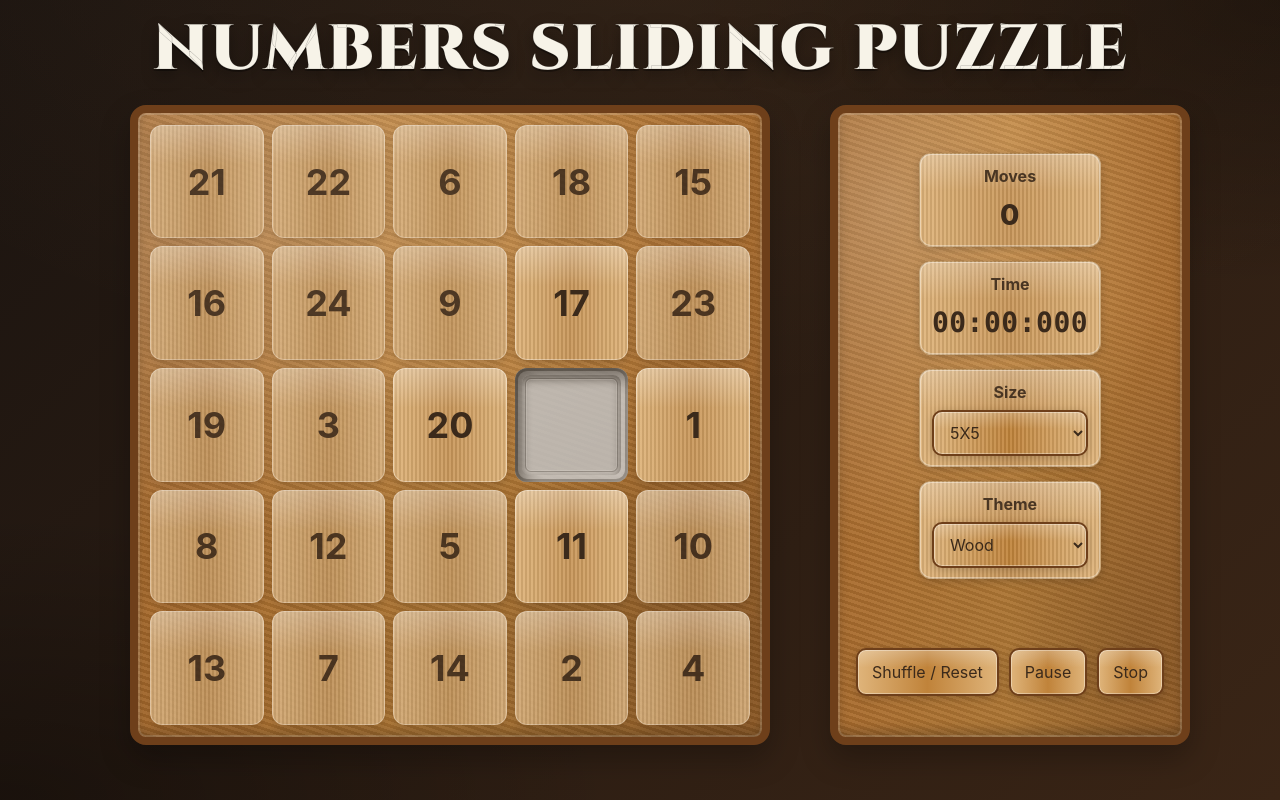
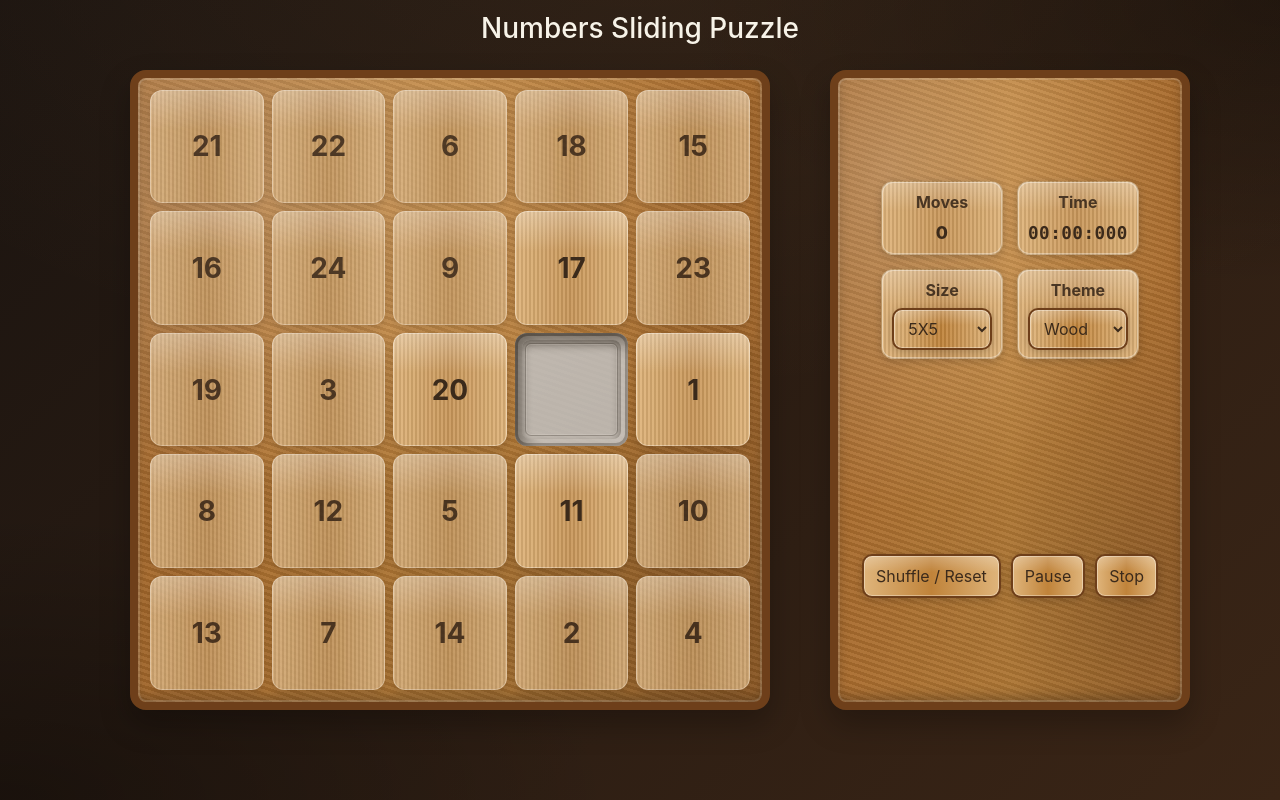
Before and after one commit to digambardarade/ng-number-puzzle, an Angular app: page / in a window 1280 px wide. Built offline with nearby package versions, Linux system fonts and the light colour scheme.

Commit message:
UI updated

```diff
--- a/src/app/puzzle/puzzle.component.html
+++ b/src/app/puzzle/puzzle.component.html
@@ -1,9 +1,9 @@
 <div class="container" [ngClass]="themeClass">
   <div class="header">
-    <h1>Numbers Sliding Puzzle</h1>
+    <h3>Numbers Sliding Puzzle</h3>
   </div>
 
-  <div class="content">
+  <div class="content" mt-5>
     <div class="left">
       <div class="board" [ngStyle]="dimensionStyle" aria-label="Sliding puzzle board">
         <div class="board-overlay" *ngIf="paused || stopped" [class.is-paused]="paused" [class.is-stopped]="stopped">
--- a/src/app/puzzle/puzzle.component.scss
+++ b/src/app/puzzle/puzzle.component.scss
@@ -16,7 +16,8 @@
   align-items: center;
 }
 
-.header h1 {
+.header h1,
+.header h2 {
   margin: 0;
   color: var(--parchment, #f7f3e8);
   font-family: 'Cinzel', Georgia, 'Times New Roman', serif;
@@ -155,7 +156,8 @@
 
 @media (min-width: 768px) {
   .info .info-grid {
-    grid-template-columns: 1fr; /* keep each item on its own row */
+    grid-template-columns: 1fr 1fr;
+    align-items: stretch;
   }
 }
 
@@ -164,7 +166,7 @@
   grid-template-rows: auto auto;
   gap: 6px;
   width: 100%;
-  padding: 10px 12px;
+  padding: 8px 10px;
   border-radius: 12px;
   border: 1px solid rgba(0,0,0,0.1);
   background:
@@ -204,7 +206,7 @@
 
 .wood-select {
   width: 100%;
-  padding: 10px 12px;
+  padding: 8px 10px;
   border-radius: 10px;
   border: 2px solid var(--wood-dark, #6e3f1a);
   background:
@@ -237,6 +239,7 @@
   max-width: min(100%, calc(100dvh - var(--v-chrome)), 100vw - 24px);
   max-height: calc(100dvh - var(--v-chrome));
   margin-inline: auto;
+  overflow: hidden;
 }
 
 /* Theme variants */
@@ -458,7 +461,10 @@
   box-shadow:
     0 2px 8px rgba(0,0,0,0.18),
     inset 0 0 0 1px rgba(255,255,255,0.35);
-  font-size: clamp(20px, 6vw, 36px);
+  min-width: 0;
+  min-height: 0;
+  line-height: 1;
+  font-size: clamp(16px, 3.5vmin, 32px);
   font-weight: 700;
   color: #3b2a1b;
   display: flex;
@@ -534,7 +540,7 @@
 }
 
 button {
-  padding: 10px 14px;
+  padding: 8px 12px;
   border-radius: 10px;
   border: 2px solid var(--wood-dark, #6e3f1a);
   background:
@@ -586,7 +592,7 @@ button:disabled {
 }
 
 .stat-value {
-  font-size: clamp(18px, 2.4vw, 28px);
+  font-size: clamp(16px, 2.2vmin, 24px);
   font-weight: 800;
   letter-spacing: 0.5px;
   color: var(--text-deep, #3b2a1b);
--- a/src/styles.scss
+++ b/src/styles.scss
@@ -19,6 +19,7 @@ html, body {
 
 body {
 	margin: 0;
+	box-sizing: border-box;
 	background:
 		radial-gradient(120% 100% at 50% -10%, rgba(255, 181, 102, 0.06), rgba(255, 181, 102, 0) 60%),
 		radial-gradient(80% 60% at 0% 100%, rgba(0,0,0,0.35), transparent 60%),
@@ -29,6 +30,11 @@ body {
 	-moz-osx-font-smoothing: grayscale;
 }
 
+/* Ensure all elements size predictably */
+*, *::before, *::after {
+	box-sizing: inherit;
+}
+
 /* Make sure app fills the viewport for the background */
 app-root, .app-root, #app-root {
 	min-height: 100%;
```
